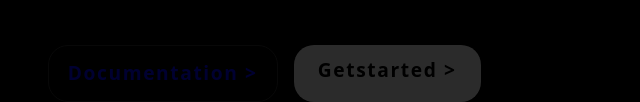
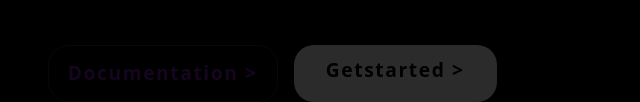
Before and after one commit to armanhossen-dev/3D-WEB, a plain HTML site: page index.html in a window 1280 px wide. Shown: the part 1518-1620 px from the top of the page, without its empty margins (106-746 px from the left). Drawn offline with nearby package versions, Linux system fonts and the light colour scheme; some packages are replaced by stand-ins of ours; a script that the page names is missing.

Commit message:
update color

```diff
--- a/index.css
+++ b/index.css
@@ -178,6 +178,7 @@ main{
     padding: 0.8rem 1.2rem;
     border-radius: 20px;
     font-size: 1.2rem;
+    color: #6a1b9a;
     font-weight: 600;
     letter-spacing: 0.1rem;
     transition: background-color .5s  ease;
@@ -193,7 +194,7 @@ main{
     text-decoration: none;
     background-color: lightgray;
     color: black;
-    padding: 0.7rem 1.5rem;
+    padding: 0.7rem 2rem;
     border-radius: 20px;
     font-size: 1.2rem;
     font-weight: 600;
```
